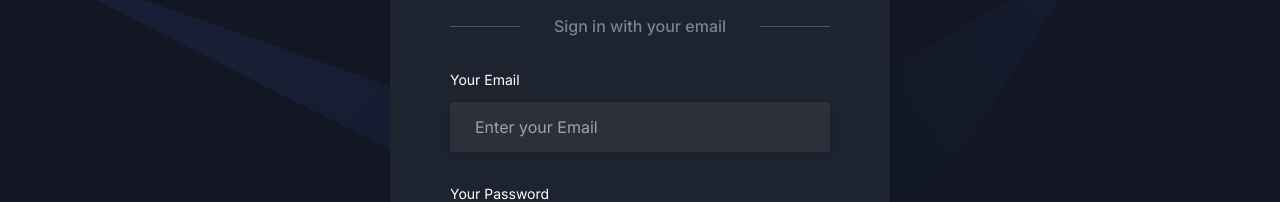
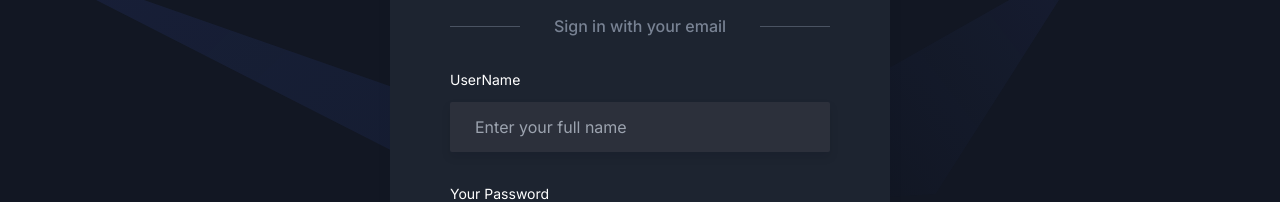
Before and after one commit to Manjul1225/ninjagame_website, a Next.js app: page /signin in a window 1280 px wide. Shown: the part 342-544 px from the top of the page. Built offline with nearby package versions, Linux system fonts and the light colour scheme.

Commit message:
Login by username

```diff
--- a/src/app/signin/page.tsx
+++ b/src/app/signin/page.tsx
@@ -6,19 +6,22 @@ import { useRouter } from 'next/navigation';
 
 const SigninPage = () => {
   const router = useRouter();
-  const [email, setEmail] = useState('');
+  const [username, setusername] = useState('');
+  // const [email, setEmail] = useState('');
   const [password, setPassword] = useState('');
 
   const handleSignin = async (event) => {
     event.preventDefault();
     try {
-      const loginResponse = await fetch('https://titleId.playfabapi.com/Client/LoginWithEmailAddress', {
+      // const loginResponse = await fetch('https://titleId.playfabapi.com/Client/LoginWithEmailAddress', {
+      const loginResponse = await fetch('https://titleId.playfabapi.com/Client/LoginWithPlayFab', {
         method: 'POST',
         headers: {
           'Content-type': 'application/json; charset=UTF-8',
         },
         body: JSON.stringify({
-          Email: email,
+          // Email: email,
+          Username: username,
           Password: password,
           TitleId: "68C7C",
           InfoRequestParameters: {
@@ -125,9 +128,18 @@ return (
                       htmlFor="email"
                       className="mb-3 block text-sm text-dark dark:text-white"
                     >
-                    Your Email
+                      UserName
                     </label>
                     <input
+                      type="text"
+                      name="name"
+                      placeholder="Enter your full name"
+                      className="border-stroke dark:text-body-color-dark dark:shadow-two w-full rounded-sm border bg-[#f8f8f8] px-6 py-3 text-base text-body-color outline-none transition-all duration-300 focus:border-primary dark:border-transparent dark:bg-[#2C303B] dark:focus:border-primary dark:focus:shadow-none"
+                      value={username}
+                      onChange={e => setusername(e.target.value)}
+                      required
+                    />
+                    {/* <input
                     type="email"
                     name="email"
                     placeholder="Enter your Email"
@@ -135,7 +147,7 @@ return (
                     value={email}
                     onChange={e => setEmail(e.target.value)}
                     required
-                  />
+                  /> */}
                   </div>
                   <div className="mb-8">
                     <label
--- a/src/app/signup/page.tsx
+++ b/src/app/signup/page.tsx
@@ -123,7 +123,7 @@ const SignupPage = () => {
                       className="mb-3 block text-sm text-dark dark:text-white"
                     >
                       {" "}
-                      Full Name{" "}
+                      User Name{" "}
                     </label>
                     <input
                       type="text"
```
Lines whose indentation alone changed are shown as unchanged.
